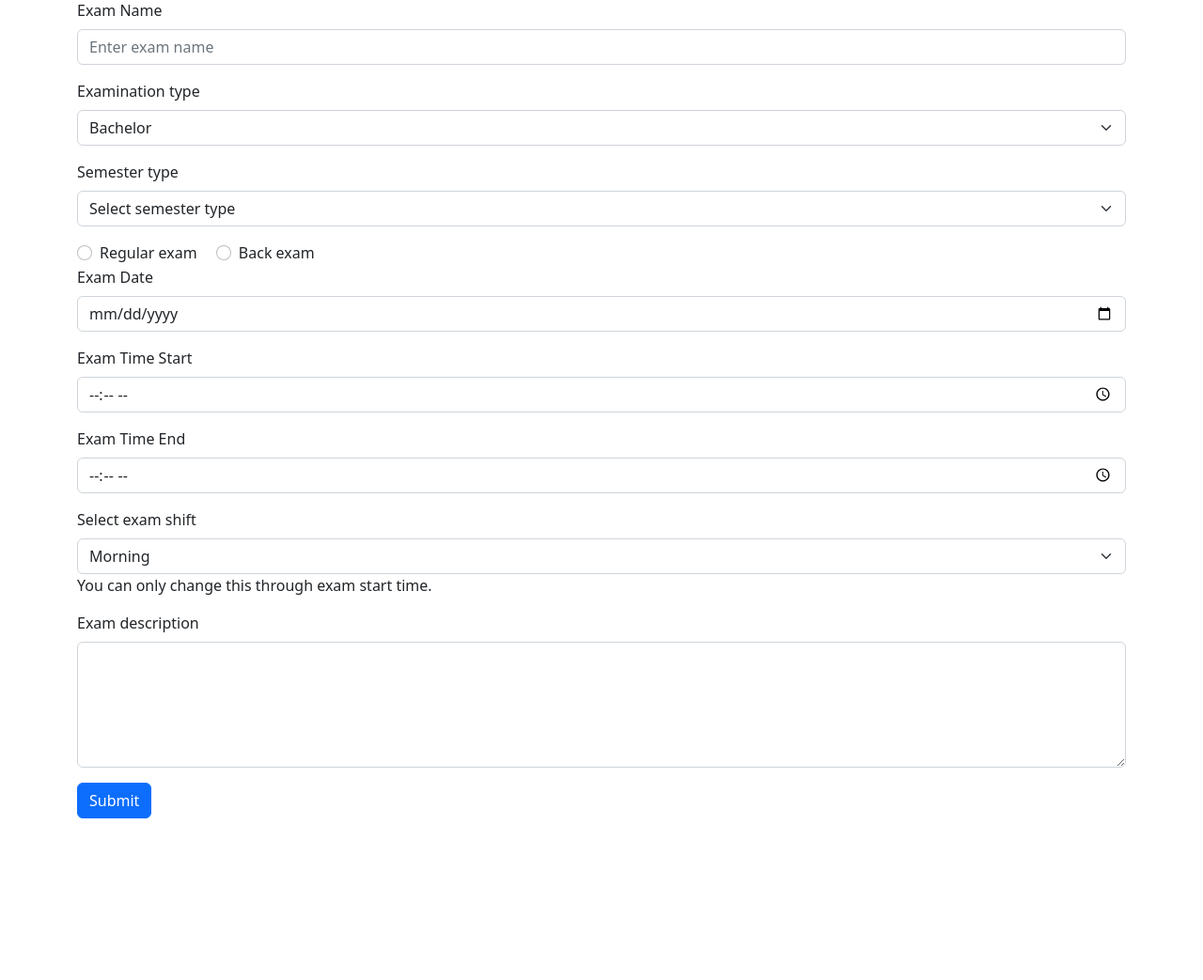
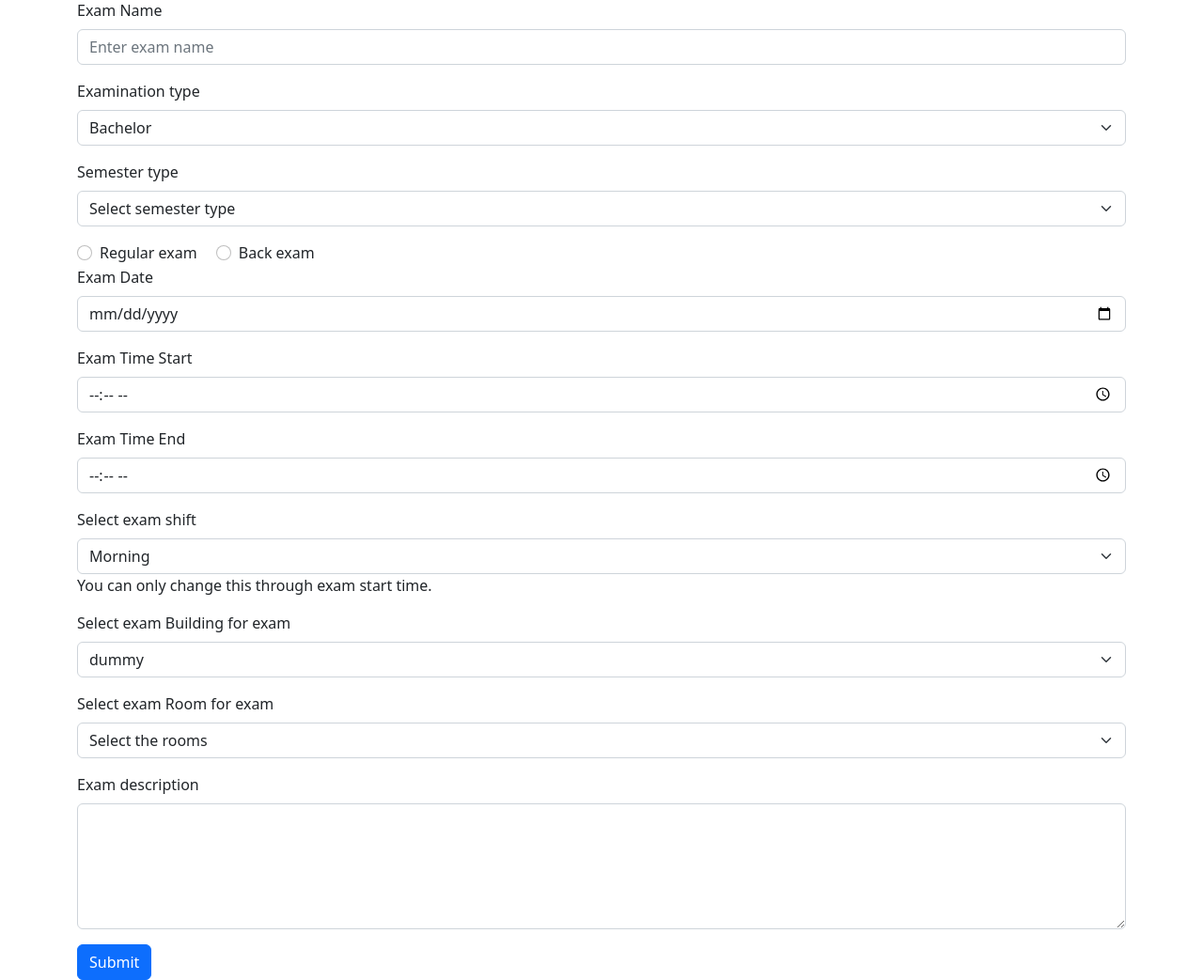
Before and after one commit to Ashim101/Invigilator, a Django app: page /addexam/ in a window 1280 px wide. Shown: the part 115-1158 px from the top of the page at 94% size. Before the commit the page ends 986 px from the top, so only its background shows below. Run offline with Django 4.2, Linux system fonts and the light colour scheme; a user stored in the database is signed in; data comes from the database, SQL or seed files in the repository.

Commit message:
dynamic options

```diff
--- a/home/templates/addexam.html
+++ b/home/templates/addexam.html
@@ -74,6 +74,27 @@
       </select>
       <span class="help-block">You can only change this through exam start time.</span>
     </div>
+    <div class="mb-3">
+      <label for="building_name" class="form-label">Select exam Building for exam</label>
+      <select onchange="populate()" class="form-select"   required id="building_name" name="building_name" >
+        <option value=" " selected>dummy</option>
+        {% for building in building_query %}
+        <option value="{{building.building_name}}" {% if request.GET.building == building.building_name %} selected {%endif %}>{{building.building_name}}</option>
+        {%endfor%}
+
+      </select>
+    </div>
+    <div class="mb-3">
+      <label for="Room" class="form-label">Select exam Room for exam</label>
+      <select  class="form-select" required id="Room" name="Room">
+        <option value="Morning">Select the rooms</option>
+        {% for room in rooms %}
+        <option value="">{{room.room_number}}</option>
+        {%endfor%}
+
+      </select>
+    </div>
+
 
 
     <div class="mb-3">
@@ -89,93 +110,12 @@
 
 <script>
 
-  {% if addexam_data %}
-  document.getElementById('examtype').value = "{{addexam_data.examtype}}"
-  document.getElementById('examsemtype').value = "{{addexam_data.examsemtype}}"
-
-  // document.getElementById('testing').innerHTML="{{addexam_data.examtime}}"
-  // document.getElementById('testing1').innerHTML="{{addexam_data.examdate}}"
-  // document.getElementById('testing2').innerHTML="{{addexam_data.newexamdate}}"
-  // document.getElementById('testing3').innerHTML="{{addexam_data.newexamtime}}"
-  entranceonot(document.getElementById('examtype'));
-
-  if (document.getElementById('examback').value == "{{addexam_data.regularback}}") {
-    document.getElementById('examback').checked = true;
-  }
-  if (document.getElementById('examregular').value == "{{addexam_data.regularback}}") {
-    document.getElementById('examregular').checked = true;
-  }
-  {% endif %}
-
-  function entranceonot(that) {
-
-    if (that.value == "Exam Entrance") {
-      {% if addexam_data %}
-      document.getElementById('examsemtype').selectedIndex = '0';
-      {% endif %}
-      document.getElementById("oddevenselect").style.display = "none";
-      document.getElementById("regularbackselect").style.display = "none";
-
-      document.getElementById("examsemtype").required = false;
-      document.getElementById('examsemtype').options[1].value = '';
-      document.getElementById('examsemtype').options[2].value = '';
-
-      document.getElementById("examregular").required = false;
-      document.getElementById("examregular").setAttribute("value", "");
-      document.getElementById("examregular").checked = true;
-      document.getElementById("examback").setAttribute("value", "");
-
-    } else {
-      document.getElementById("oddevenselect").style.display = "block";
-      document.getElementById("regularbackselect").style.display = "block";
-
-      document.getElementById("examsemtype").required = true;
-      document.getElementById('examsemtype').options[1].value = "Odd Semester";
-      document.getElementById('examsemtype').options[2].value = 'Even Semester';
-
-      document.getElementById("examregular").required = true;
-      document.getElementById("examregular").setAttribute("value", "Regular exam");
-      document.getElementById("examback").setAttribute("value", "Back exam");
+  function populate(){
+        building=document.getElementById('building_name').value;
+        window.location="/addexam/?building="+building;
 
 
-    }
-
   }
-
-  var today = new Date();
-  var dd = today.getDate();
-  var mm = today.getMonth() + 1; //January is 0!
-  var yyyy = today.getFullYear();
-
-  if (dd < 10) {
-    dd = '0' + dd;
-  }
-
-  if (mm < 10) {
-    mm = '0' + mm;
-  }
-  today = yyyy + '-' + mm + '-' + dd;
-  document.getElementById("examdate").setAttribute("min", today);
-
-  function functiontime(that){
-    starttime=document.getElementById("examtime").value
-    endtime=document.getElementById("examtime_end").value
-    document.getElementById("examtime_end").setAttribute("min", starttime);
-    hrs=starttime.split(':')
-    inthr=+hrs[0]
-
-    if (inthr<12){
-      document.getElementById('examshift').selectedIndex=0;
-    }
-    else if(inthr>12 && inthr<16){
-      document.getElementById('examshift').selectedIndex=1;
-    }
-    else{
-      document.getElementById('examshift').selectedIndex=2;
-    }
-  }
-
-
 
 
 </script>
--- a/home/views.py
+++ b/home/views.py
@@ -70,9 +70,13 @@ def addbuilding(request):
 
 @login_required(login_url='/login/')
 def addexam(request):
+    building=request.GET.get("building",None)
+    rooms=None
+    if building:
+        rooms=Room.objects.filter(building_name__building_name=building, isOccupied=False)
     invigilator_qury=Invigilator.objects.filter(isAssigned=False)
     building_query=Building.objects.all()
-    return render(request,"addexam.html",{"invigilators":invigilator_qury,"building":building_query})
+    return render(request,"addexam.html",locals())
 
 
 @login_required(login_url='/login/')
```
